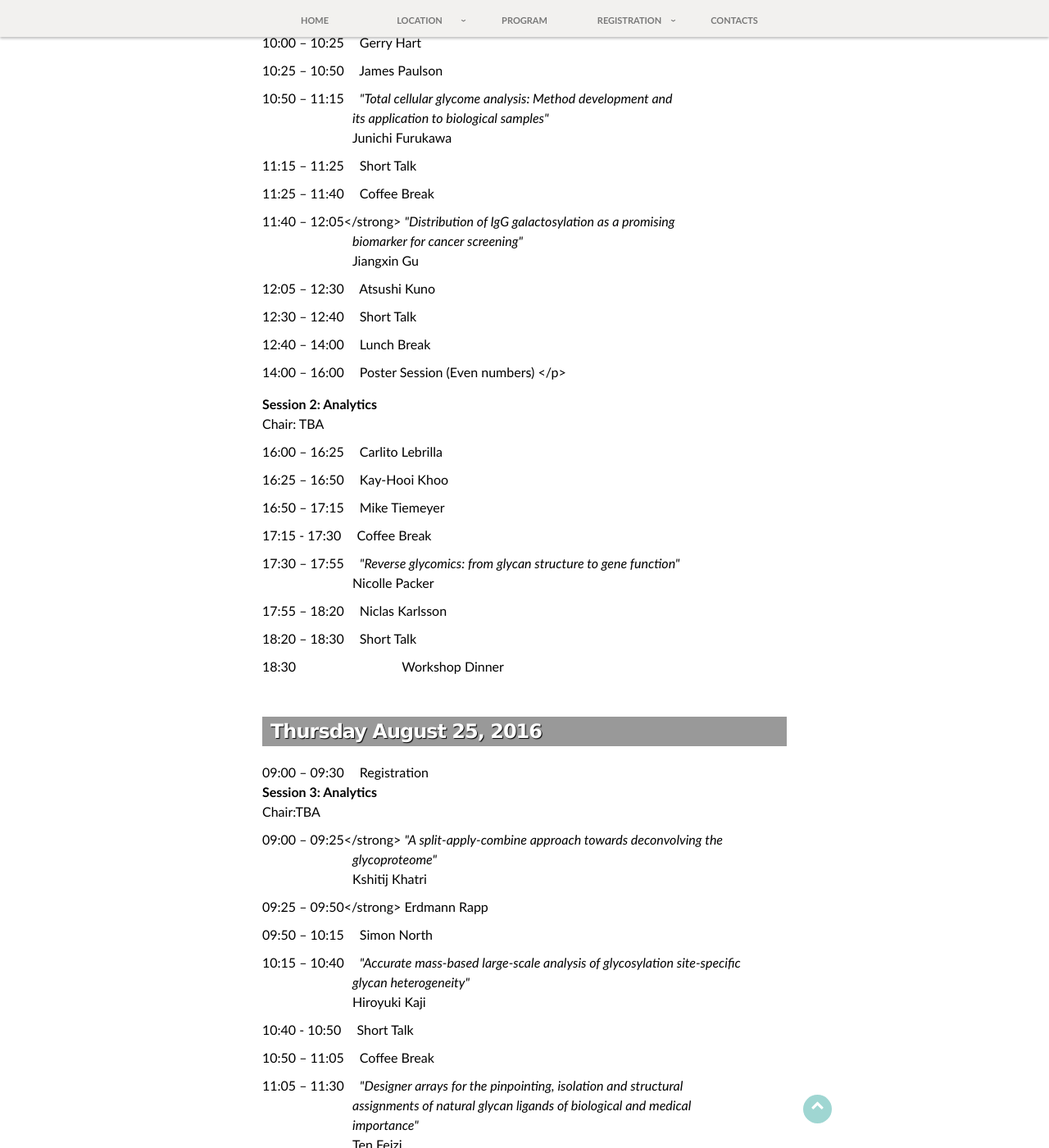
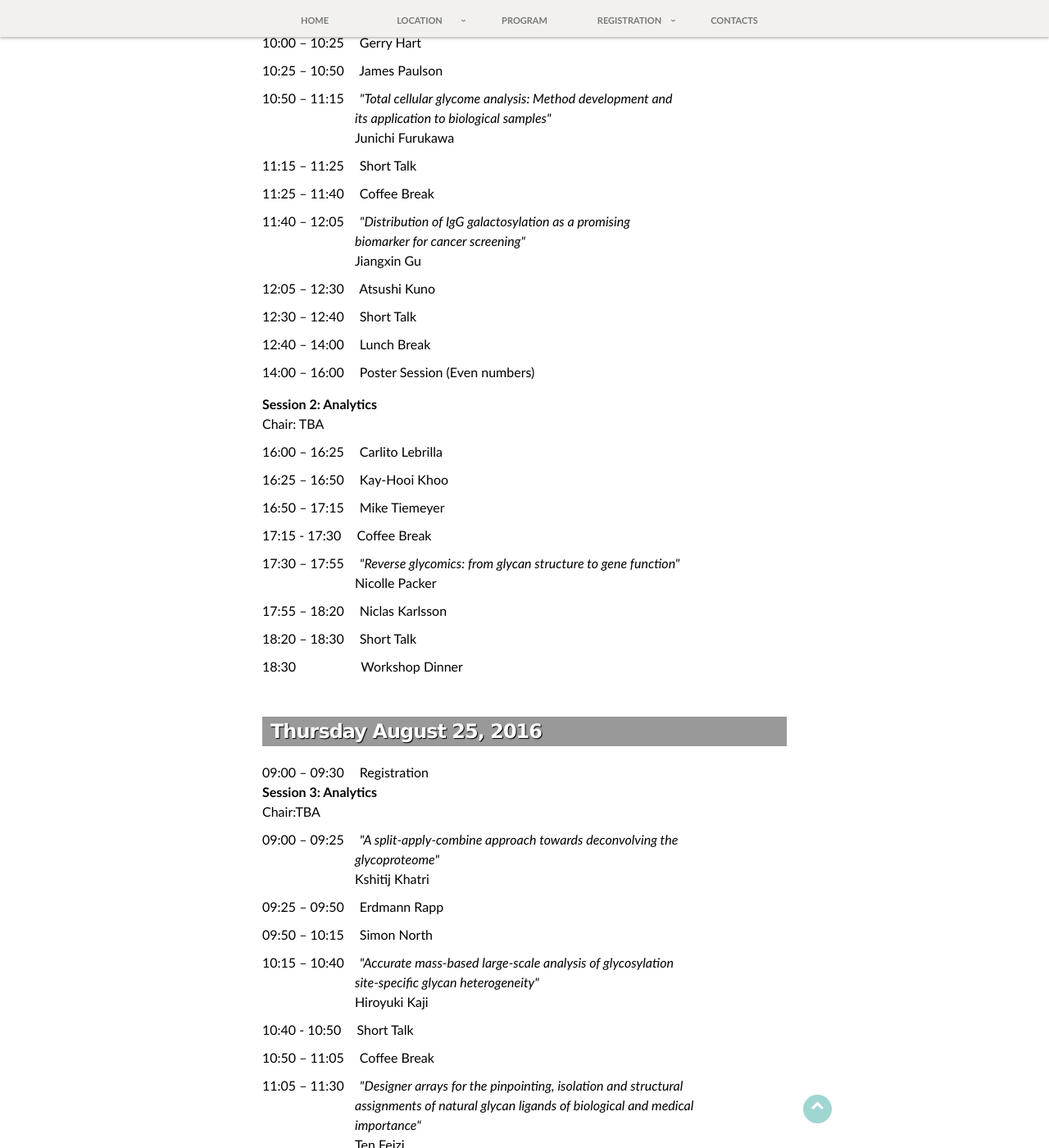
Before and after one commit to yamazakiM/test_warren2016, a Jekyll site: the page built from program/index.md, in a window 1280 px wide and 1400 px high, scrolled down 896 px. Shown: the whole window at 82% size. Built offline with Jekyll 4.4.1, drawn with Linux system fonts in a browser that asks for light colours; nearby versions of some CDN libraries; library files that are not in the unit come from our copies; some of the changed text lies outside the part shown.

Commit message:
Update index.md

```diff
--- a/program/index.md
+++ b/program/index.md
@@ -28,17 +28,17 @@
 	<span style="display:inline-block; width=130px; margin-top:10px; margin-right:15px">09:30 – 09:40</span>
 		<span style="font-style:italic">Welcome</span>
 	<br>
-	<span style="padding-left:110px">Hisashi Narimatsu</span>
+	<span style="padding-left:113px">Hisashi Narimatsu</span>
 	<br>
 	<span style="display:inline-block; width=130px; margin-top:10px; margin-right:15px">09:40 – 09:50</span>
 	<span style="font-style:italic">Introduction to the Aims of the Meeting</span>
 	<br>
-	<span style="padding-left:110px">Kiyoko F. Aoki-Kinoshita</span>
+	<span style="padding-left:113px">Kiyoko F. Aoki-Kinoshita</span>
 	<br>
 	<span style="display:inline-block; width=130px; margin-top:10px; margin-right:15px">09:50 – 10:00</span>
 	<span style="font-style:italic">History of the Warren Workshop</span>
 	<br>
-	<span style="padding-left:110px">Vern Reinhold</span>
+	<span style="padding-left:113px">Vern Reinhold</span>
 </p>
 
 <p><strong>Session 1: Glycobiology</strong><br>
@@ -48,20 +48,20 @@
 	Gerry Hart
 	<!--<span style="font-style:italic">Gerry Hart</span>-->
 	<br>
-	<!--<span style="padding-left:110px">Gerry Hart</span>
+	<!--<span style="padding-left:113px">Gerry Hart</span>
 	<br>-->
 	<span style="display:inline-block; width=130px; margin-top:10px; margin-right:15px">10:25 – 10:50</span>
 	James Paulson
 	<br>
-	<!--<span style="padding-left:110px">ames Paulson</span>
+	<!--<span style="padding-left:113px">ames Paulson</span>
 	<br>-->
 	<span style="display:inline-block; width=130px; margin-top:10px; margin-right:15px">10:50 – 11:15</span>
 	<span style="font-style:italic">"Total cellular glycome analysis: Method development and
 	<br>
-	<span style="padding-left:110px">its application to biological samples"</span>
+	<span style="padding-left:113px">its application to biological samples"</span>
 	</span>
 	<br>
-	<span style="padding-left:110px">Junichi Furukawa</span>
+	<span style="padding-left:113px">Junichi Furukawa</span>
 	<br>
 	<span style="display:inline-block; width=130px; margin-top:10px; margin-right:15px">11:15 – 11:25</span>
 	Short Talk
@@ -69,18 +69,18 @@
 	<span style="display:inline-block; width=130px; margin-top:10px; margin-right:15px">11:25 – 11:40</span>
 	Coffee Break
 	<br>
-	<span style="display:inline-block; width=130px; margin-top:10px; margin-right:15px">11:40 – 12:05</strong>
+	<span style="display:inline-block; width=130px; margin-top:10px; margin-right:15px">11:40 – 12:05</span>
 	<span style="font-style:italic">"Distribution of IgG galactosylation as a promising
 	<br>
-	<span style="padding-left:110px">biomarker for cancer screening"</span>
+	<span style="padding-left:113px">biomarker for cancer screening"</span>
 	</span>
 	<br>
-	<span style="padding-left:110px">Jiangxin Gu</span>
+	<span style="padding-left:113px">Jiangxin Gu</span>
 	<br>
 	<span style="display:inline-block; width=130px; margin-top:10px; margin-right:15px">12:05 – 12:30</span>
 	Atsushi Kuno
 	<br>
-	<!--<span style="padding-left:110px">Atsushi Kuno</span>
+	<!--<span style="padding-left:113px">Atsushi Kuno</span>
 	<br>-->
 	<span style="display:inline-block; width=130px; margin-top:10px; margin-right:15px">12:30 – 12:40</span>
 	Short Talk
@@ -100,17 +100,17 @@
 	<span style="display:inline-block; width=130px; margin-top:10px; margin-right:15px">16:00 – 16:25</span>
 	Carlito Lebrilla
 	<br>
-	<!--<span style="padding-left:110px">Carlito Lebrilla</span>
+	<!--<span style="padding-left:113px">Carlito Lebrilla</span>
 	<br>-->
 	<span style="display:inline-block; width=130px; margin-top:10px; margin-right:15px">16:25 – 16:50</span>
 	Kay-Hooi Khoo
 	<br>
-	<!--<span style="padding-left:110px">Kay-Hooi Khoo</span>
+	<!--<span style="padding-left:113px">Kay-Hooi Khoo</span>
 	<br>-->
 	<span style="display:inline-block; width=130px; margin-top:10px; margin-right:15px">16:50 – 17:15</span>
 	Mike Tiemeyer
 	<br>
-	<!--<span style="padding-left:110px">Mike Tiemeyer</span>
+	<!--<span style="padding-left:113px">Mike Tiemeyer</span>
 	<br>-->
 	<span style="display:inline-block; width=130px; margin-top:10px; margin-right:15px">17:15 - 17:30</span>
 	Coffee Break
@@ -118,18 +118,18 @@
 	<span style="display:inline-block; width=130px; margin-top:10px; margin-right:15px">17:30 – 17:55</span>
 	<span style="font-style:italic">"Reverse glycomics: from glycan structure to gene function"</span>
 	<br>
-	<span style="padding-left:110px">Nicolle Packer</span>
+	<span style="padding-left:113px">Nicolle Packer</span>
 	<br>
 	<span style="display:inline-block; width=130px; margin-top:10px; margin-right:15px">17:55 – 18:20</span>
 	Niclas Karlsson
 	<br>
-	<!--<span style="padding-left:110px">Niclas Karlsson</span>
+	<!--<span style="padding-left:113px">Niclas Karlsson</span>
 	<br>-->
 	<span style="display:inline-block; width=130px; margin-top:10px; margin-right:15px">18:20 – 18:30</span>
 	Short Talk
 	<br>
 	<span style="display:inline-block; width=130px; margin-top:10px; margin-right:15px">18:30</span>
-	<span style="padding-left:110px">Workshop Dinner</span>
+	<span style="padding-left:60px">Workshop Dinner</span>
 </p>
 <br>
 <h3>Thursday August 25, 2016</h3>
@@ -142,31 +142,31 @@
 	<br>
 	Chair:TBA
 	<br>
-	<span style="display:inline-block; width=130px; margin-top:10px; margin-right:15px">09:00 – 09:25</strong>
+	<span style="display:inline-block; width=130px; margin-top:10px; margin-right:15px">09:00 – 09:25</span>
 	<span style="font-style:italic">"A split-apply-combine approach towards deconvolving the
 	<br>
-	<span style="padding-left:110px">glycoproteome"</span>
+	<span style="padding-left:113px">glycoproteome"</span>
 	</span>
 	<br>
-	<span style="padding-left:110px">Kshitij Khatri</span>
+	<span style="padding-left:113px">Kshitij Khatri</span>
 	<br>
-	<span style="display:inline-block; width=130px; margin-top:10px; margin-right:15px">09:25 – 09:50</strong>
+	<span style="display:inline-block; width=130px; margin-top:10px; margin-right:15px">09:25 – 09:50</span>
 	Erdmann Rapp
 	<br>
-	<!--<span style="padding-left:110px">Erdmann Rapp</span>
+	<!--<span style="padding-left:113px">Erdmann Rapp</span>
 	<br>-->
 	<span style="display:inline-block; width=130px; margin-top:10px; margin-right:15px">09:50 – 10:15</span>
 	Simon North
 	<br>
-	<!--<span style="padding-left:110px">Simon North</span>
+	<!--<span style="padding-left:113px">Simon North</span>
 	<br>-->
 	<span style="display:inline-block; width=130px; margin-top:10px; margin-right:15px">10:15 – 10:40</span>
-	<span style="font-style:italic">"Accurate mass-based large-scale analysis of glycosylation site-specific
+	<span style="font-style:italic">"Accurate mass-based large-scale analysis of glycosylation
 	<br>
-	<span style="padding-left:110px">glycan heterogeneity"</span>
+	<span style="padding-left:113px">site-specific glycan heterogeneity"</span>
 	</span>
 	<br>
-	<span style="padding-left:110px">Hiroyuki Kaji</span>
+	<span style="padding-left:113px">Hiroyuki Kaji</span>
 	<br>
 	<span style="display:inline-block; width=130px; margin-top:10px; margin-right:15px">10:40 - 10:50</span>
 	Short Talk
@@ -176,27 +176,27 @@
 	<span style="display:inline-block; width=130px; margin-top:10px; margin-right:15px">11:05 – 11:30</span>
 	<span style="font-style:italic">"Designer arrays for the pinpointing, isolation and structural
 	<br>
-	<span style="padding-left:110px">assignments of natural glycan ligands of biological and medical</span>
+	<span style="padding-left:113px">assignments of natural glycan ligands of biological and medical</span>
 	<br>
-	<span style="padding-left:110px">importance"</span>
+	<span style="padding-left:113px">importance"</span>
 	</span>
 	<br>
-	<span style="padding-left:110px">Ten Feizi</span>
+	<span style="padding-left:113px">Ten Feizi</span>
 	<br>
 	<span style="display:inline-block; width=130px; margin-top:10px; margin-right:15px">11:30 – 11:55</span>
 	Rob Woods
 	<br>
-	<!--<span style="padding-left:110px">Rob Woods</span>
+	<!--<span style="padding-left:113px">Rob Woods</span>
 	<br>-->
 	<span style="display:inline-block; width=130px; margin-top:10px; margin-right:15px">11:55 – 12:20</span>
 	TBA
 	<br>
-	<!--<span style="padding-left:110px">TBA</span>
+	<!--<span style="padding-left:113px">TBA</span>
 	<br>-->
 	<span style="display:inline-block; width=130px; margin-top:10px; margin-right:15px">12:20 – 12:30</span>
 	Short Talk
 	<br>
-	<!--<span style="padding-left:110px">Short Talk</span>
+	<!--<span style="padding-left:113px">Short Talk</span>
 	<br>-->
 	<span style="display:inline-block; width=130px; margin-top:10px; margin-right:15px">12:30 – 13:30</span>
 	Lunch</p>
@@ -209,17 +209,17 @@
 	<span style="display:inline-block; width=130px; margin-top:10px; margin-right:15px">13:30 – 13:55</span>
 	Gavin Davey
 	<br>
-	<!--<span style="padding-left:110px">Gavin Davey</span>
+	<!--<span style="padding-left:113px">Gavin Davey</span>
 	<br>-->
 	<span style="display:inline-block; width=130px; margin-top:10px; margin-right:15px">13:55 – 14:20</span>
 	Matthew Campbell
 	<br>
-	<!--<span style="padding-left:110px">Matthew Campbell</span>
+	<!--<span style="padding-left:113px">Matthew Campbell</span>
 	<br>-->
 	<span style="display:inline-block; width=130px; margin-top:10px; margin-right:15px">14:20 – 14:45</span>
 	Frederique Lisacek
 	<br>
-	<!--<span style="padding-left:110px">Frederique Lisacek</span>
+	<!--<span style="padding-left:113px">Frederique Lisacek</span>
 	<br>-->
 	<span style="display:inline-block; width=130px; margin-top:10px; margin-right:15px">14:45 – 14:55</span>
 	Short Talk
@@ -230,25 +230,25 @@
 	<span style="display:inline-block; width=130px; margin-top:10px; margin-right:15px">15:10 – 15:35</span>
 	Will York
 	<br>
-	<!--<span style="padding-left:110px">Will York</span>
+	<!--<span style="padding-left:113px">Will York</span>
 	<br>-->
 	<span style="display:inline-block; width=130px; margin-top:10px; margin-right:15px">15:35 – 16:00</span>
 	Kiyoko F. Aoki-Kinoshita
 	<br>
-	<!--<span style="padding-left:110px">Kiyoko F. Aoki-Kinoshita</span>
+	<!--<span style="padding-left:113px">Kiyoko F. Aoki-Kinoshita</span>
 	<br>-->
 	<span style="display:inline-block; width=130px; margin-top:10px; margin-right:15px">16:00 – 16:25</span>
 	<span style="font-style:italic">"GRITS Toolbox – An extendible software platform for the processing
 	<br>
-	<span style="padding-left:110px">and archiving of glycomics data"</span>
+	<span style="padding-left:113px">and archiving of glycomics data"</span>
 	</span>
 	<br>
-	<span style="padding-left:110px">Rene Ranzinger</span>
+	<span style="padding-left:113px">Rene Ranzinger</span>
 	<br>
 	<span style="display:inline-block; width=130px; margin-top:10px; margin-right:15px">16:25 – 16:35</span>
 	Short Talk
 	<br>
-	<!--<span style="padding-left:110px">TBA</span>
+	<!--<span style="padding-left:113px">TBA</span>
 	<br>-->
 	<span style="display:inline-block; width=130px; margin-top:10px; margin-right:15px">16:35 – 18:30</span>
 	Poster (Odd numbers) and Bioinformatics Hands-on Session
@@ -271,32 +271,32 @@
 	<span style="display:inline-block; width=130px; margin-top:10px; margin-right:15px">09:30 – 09:55</span>
 	Henrik Clausen
 	<br>
-	<!--<span style="padding-left:110px">Henrik Clausen</span>
+	<!--<span style="padding-left:113px">Henrik Clausen</span>
 	<br>-->
 	<span style="display:inline-block; width=130px; margin-top:10px; margin-right:15px">09:55 – 10:20</span>
 	Zhang Yan
 	<br>
-	<!--<span style="padding-left:110px">Zhang Yan</span>
+	<!--<span style="padding-left:113px">Zhang Yan</span>
 	<br>-->
 	<span style="display:inline-block; width=130px; margin-top:10px; margin-right:15px">10:20 – 10:45</span>
 	<span style="font-style:italic">"Roles of N-glycan in epithelial-mesenchymal transition (EMT) and</span>
 	<br>
-	<span style="padding-left:110px">cellular signaling"</span>
+	<span style="padding-left:113px">cellular signaling"</span>
 	</span>
 	<br>
-	<span style="padding-left:110px">Jianguo Gu</span>
+	<span style="padding-left:113px">Jianguo Gu</span>
 	<br>
 	<span style="display:inline-block; width=130px; margin-top:10px; margin-right:15px">10:45 – 11:00</span>
 	Coffee Break
 	<br>
 	<span style="display:inline-block; width=130px; margin-top:10px; margin-right:15px">11:00 – 11:25</span>
 	Tatsushi Toda<br>
-	<!--<span style="padding-left:110px">Tatsushi Toda</span>
+	<!--<span style="padding-left:113px">Tatsushi Toda</span>
 	<br>-->
 	<span style="display:inline-block; width=130px; margin-top:10px; margin-right:15px">11:25 – 11:50</span>
 	<span style="font-style:italic">"Can basic science contribute to cure a human genetic disorder?"</span>
 	<br>
-	<span style="padding-left:110px">Tadashi Suzuki</span>
+	<span style="padding-left:113px">Tadashi Suzuki</span>
 	<br>
 	<span style="display:inline-block; width=130px; margin-top:10px; margin-right:15px">11:50 – 13:00</span>
 	Lunch
@@ -309,7 +309,7 @@
 
 	<span style="display:inline-block; width=130px; margin-top:10px; margin-right:15px">13:00 – 14:30</span>
 	Open Discussion
-	<b
+	<br>
 	<span style="display:inline-block; width=130px; margin-top:10px; margin-right:15px">14:30 – 14:45</span>
 	Coffee Break
 	<br>
```
